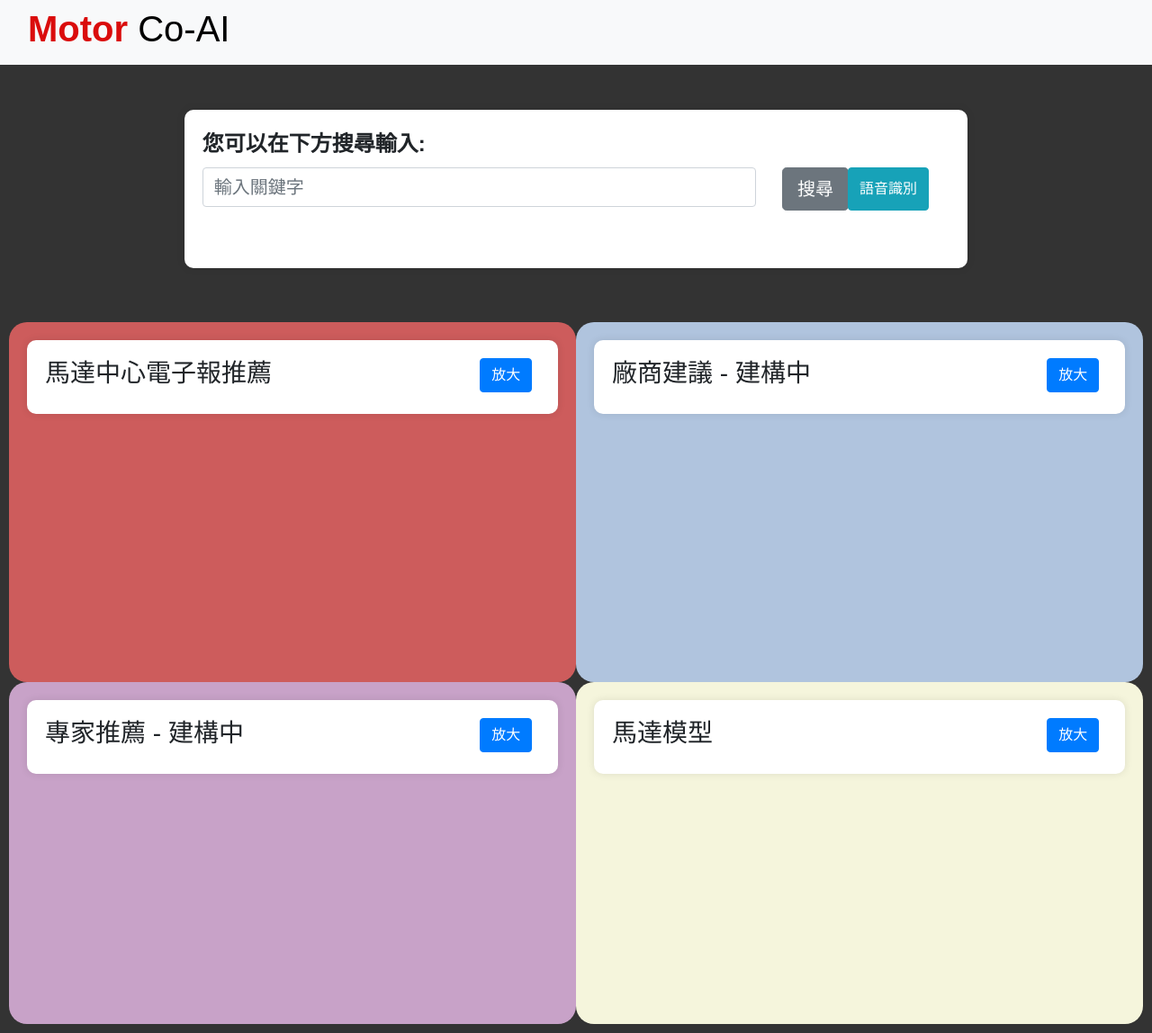
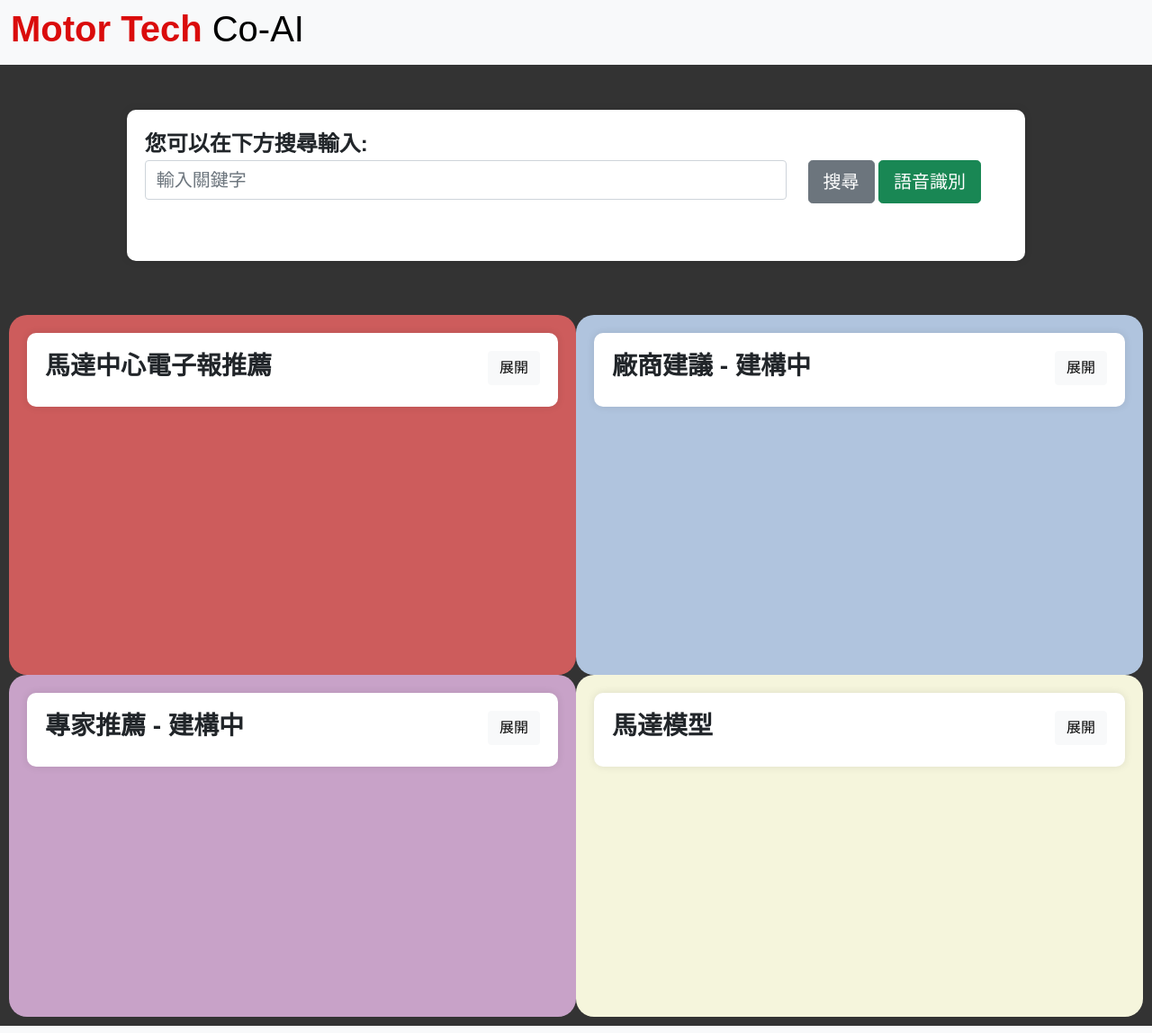
Before and after one commit to ZhihCheng/MCAM_web, a Flask app: page /paper in a window 1280 px wide. Shown: the whole page at 90% size. Run offline with Flask 3, Linux system fonts and the light colour scheme; parts of the project's set-up code (start-up, migrations or seed data) failed here and were passed over; some libraries are stand-ins or nearby versions.

Commit message:
2024.01.29

```diff
--- a/templates/paper.html
+++ b/templates/paper.html
@@ -1,13 +1,26 @@
 <!DOCTYPE html>
 <html >
 <head>
-    <title>Motor Co-AI</title>
+    <!-- <title>Motor Co-AI</title>
     <link rel="stylesheet" href="https://stackpath.bootstrapcdn.com/bootstrap/4.5.2/css/bootstrap.min.css">
     <link rel="stylesheet" href="https://cdn.jsdelivr.net/npm/bootstrap@4.6.2/dist/css/bootstrap.min.css">
 
     <script src="https://cdn.jsdelivr.net/npm/jquery@3.7.1/dist/jquery.slim.min.js"></script>
     <script src="https://cdn.jsdelivr.net/npm/popper.js@1.16.1/dist/umd/popper.min.js"></script>
     <script src="https://cdn.jsdelivr.net/npm/bootstrap@4.6.2/dist/js/bootstrap.bundle.min.js"></script>
+
+    <meta http-equiv="X-UA-Compatible" content="IE=edge">
+    <meta charset="UTF-8">
+    <meta name="viewport" content="width=device-width, initial-scale=1.0">     -->
+
+    <title>Motor Tech Co-AI</title>
+    <!-- 引入 Bootstrap 5 CSS -->
+    <link rel="stylesheet" href="https://cdn.jsdelivr.net/npm/bootstrap@5.0.0/dist/css/bootstrap.min.css">
+
+    <!-- 移除 jQuery 和 Popper.js 的引用 -->
+
+    <!-- 引入 Bootstrap 5 Bundle JS (包含 Popper) -->
+    <script src="https://cdn.jsdelivr.net/npm/bootstrap@5.0.0/dist/js/bootstrap.bundle.min.js"></script>
 
     <meta http-equiv="X-UA-Compatible" content="IE=edge">
     <meta charset="UTF-8">
@@ -49,7 +62,7 @@
     }
 
     .container {
-        max-width: 68%;
+        max-width: 78%;
         margin: 50px auto;
         padding: 20px;
         background-color: #fff;
@@ -207,7 +219,7 @@
     <nav class="navbar navbar-expand-lg navbar-light bg-light">
         <div class="container-fluid">
             <div class="collapse navbar-collapse" id="navbarSupportedContent">
-                <h1><span style="color: rgb(218, 12, 12);font-weight:bold;">Motor </span><span style="color: black;"> Co-AI</span></h1>
+                <h1><span style="color: rgb(218, 12, 12);font-weight:bold;">Motor Tech</span><span style="color: black;"> Co-AI</span></h1>
             </div>
 
         </div>
@@ -224,14 +236,12 @@
             <div class="col-md-3">
                 <div class="input-group-append">
                     <button id="search_button" class="btn btn-secondary btn-lg">搜尋</button>
-                    <button id="recordButton" class="btn btn-secondary btn-info">語音識別</button>
+                    <button id="recordButton" class="btn btn-success btn-lg">語音識別</button>
                 </div>
             </div>
         </div>
         <div id="searchResults"><label  id="input_search" class="label-font"></div>
-
     </div>
-
     <div class = "split_form">
         <div class="top-left grid-item">
             <div  class="inear-container " id ="search_output">
@@ -239,8 +249,8 @@
                     <div class="col-md-10">
                         <h3 class="fw-bolder mb-2">馬達中心電子報推薦</h3>
                     </div>
-                    <div class="col-md-2">
-                        <button class="zoom-btn btn btn-primary" onclick="zoomIn(this)">放大</button>
+                    <div class="col-md-2 text-end">
+                        <button class="zoom-btn btn btn-light" onclick="zoomIn(this)">展開</button>
                     </div>
                 </div>
             </div>
@@ -261,8 +271,8 @@
                     <div class="col-md-10">
                         <h3 class="fw-bolder mb-2">廠商建議 - 建構中</h3>
                     </div>
-                    <div class="col-md-2">
-                        <button class="zoom-btn btn btn-primary" onclick="zoomIn(this)">放大</button>
+                    <div class="col-md-2 text-end">
+                        <button class="zoom-btn btn btn-light" onclick="zoomIn(this)">展開</button>
                     </div>
                 </div>
             </div>
@@ -273,8 +283,8 @@
                     <div class="col-md-10">
                         <h3 class="fw-bolder mb-2">專家推薦 - 建構中</h3>
                     </div>
-                    <div class="col-md-2">
-                        <button class="zoom-btn btn btn-primary" onclick="zoomIn(this)">放大</button>
+                    <div class="col-md-2 text-end">
+                        <button class="zoom-btn btn btn-light" onclick="zoomIn(this)">展開</button>
                     </div>
                 </div>
             </div>
@@ -285,8 +295,8 @@
                     <div class="col-md-10">
                         <h3 class="fw-bolder mb-2">馬達模型</h3>
                     </div>
-                    <div class="col-md-2">
-                        <button class="zoom-btn btn btn-primary" onclick="zoomIn(this)">放大</button>
+                    <div class="col-md-2 text-end">
+                        <button class="zoom-btn btn btn-light" onclick="zoomIn(this)">展開</button>
                     </div>
                 </div>
             </div>
@@ -298,43 +308,14 @@
         </div>
     </div>
 
-
-    <script>
-        // Add the following code if you want the name of the file appear on select
-        $(".custom-file-input").on("change", function() {
-          var fileName = $(this).val().split("\\").pop();
-          $(this).siblings(".custom-file-label").addClass("selected").html(fileName);
-        });
-    </script>
-
-    <script src="https://code.jquery.com/jquery-3.3.1.slim.min.js" integrity="sha384-q8i/X+965DzO0rT7abK41JStQIAqVgRVzpbzo5smXKp4YfRvH+8abtTE1Pi6jizo" crossorigin="anonymous"></script>
-    <!-- Popper.JS -->
-    <script src="https://cdnjs.cloudflare.com/ajax/libs/popper.js/1.14.0/umd/popper.min.js" integrity="sha384-cs/chFZiN24E4KMATLdqdvsezGxaGsi4hLGOzlXwp5UZB1LY//20VyM2taTB4QvJ" crossorigin="anonymous"></script>
-    <!-- Bootstrap JS -->
-    <script src="https://stackpath.bootstrapcdn.com/bootstrap/4.1.0/js/bootstrap.min.js" integrity="sha384-uefMccjFJAIv6A+rW+L4AHf99KvxDjWSu1z9VI8SKNVmz4sk7buKt/6v9KI65qnm" crossorigin="anonymous"></script>
-
-    <!-- <script type="text/javascript">
-        $(document).ready(function () {
-            $('#sidebarCollapse').on('click', function () {
-                $('#sidebar').toggleClass('active');
-                $(this).toggleClass('active');
-            });
-        });
-    </script> -->
-
     <script>
         function zoomIn(button) {
-            // 找到最近的 grid-item 元素
             let gridItem = button.closest('.grid-item');
-            // 判斷當前是否已經放大
             if(gridItem.classList.contains('zoomed')) {
-                // 如果已放大，則移除 zoomed 類別以還原大小
                 gridItem.classList.remove('zoomed');
-                button.textContent = '放大'; // 更新按鈕文字
             } else {
-                // 如果未放大，則添加 zoomed 類別以放大視窗
                 gridItem.classList.add('zoomed');
-                button.textContent = '還原'; // 更新按鈕文字
+                button.textContent = '還原';
             }
         }
         document.addEventListener('DOMContentLoaded', function() {
@@ -422,24 +403,22 @@
 
                             for (var i = 0; i < jsonData.length; i++) {
                                 var item = jsonData[i];
-                                accordionHtml += '<div class="card">';
-                                accordionHtml += '    <div class="card-header" id="heading' + i + '">';
-                                accordionHtml += '        <h2 class="mb-0">';
-                                accordionHtml += '            <button class="btn btn-link" type="button" data-toggle="collapse" data-target="#collapse' + i + '" aria-expanded="true" aria-controls="collapse' + i + '">';
+                                accordionHtml += '  <div class="accordion-item">';
+                                accordionHtml += '    <h2 class="accordion-header" id="flush-heading' + i + '">';
+                                accordionHtml += '            <button class="accordion-button collapsed" type="button" data-bs-toggle="collapse" data-bs-target="#flush-collapse' + i + '" aria-expanded="false" aria-controls="flush-collapse' + i + '">';
                                 accordionHtml += '                ' + item.e_newspaper_name;
                                 accordionHtml += '            </button>';
-                                accordionHtml += '        </h2>';
-                                accordionHtml += '    </div>';
-                                accordionHtml += '    <div id="collapse' + i + '" class="collapse" aria-labelledby="heading' + i + '" data-parent="#searchResult">';
-                                accordionHtml += '        <div class="card-body">';
+                                accordionHtml += '    </h2>';
+                                accordionHtml += '    <div id="flush-collapse' + i + '" class="accordion-collapse collapse" aria-labelledby="flush-heading' + i + '" data-bs-parent="#searchResult">';
+                                accordionHtml += '        <div class="accordion-body">';
                                 accordionHtml += '            <p>期刊號: ' + item.e_newspaper_id + '</p>';
                                 accordionHtml += '            <p>作者: ' + item.edit_name + '</p>';
                                 accordionHtml += '            <p>出版年份: ' + item.year + '</p>';
-                                accordionHtml += '            <p>摘要: ' + item.abstract + '</p>';
+                                accordionHtml += '            <p>摘要: </br>   ' + item.abstract + '</p>';
                                 accordionHtml += '            <a href ="http://km.emotors.ncku.edu.tw/emotor/new/motor_learn/epaper_detail.php?id=' + item.e_newspaper_id + '"> 電子報全文</a>'
                                 accordionHtml += '        </div>';
                                 accordionHtml += '    </div>';
-                                accordionHtml += '</div>';
+                                accordionHtml += '  </div>';
                             }
 
                             // 插入手風琴到 HTML 中
--- a/web.py
+++ b/web.py
@@ -7,7 +7,7 @@ import io
 from flask import Flask, request, render_template, jsonify, redirect
 from werkzeug.utils import secure_filename
 import mysql.connector
-
+import soundfile as sf
 # 應用程式或局部模組導入
 from config import DevelopmentConfig, Config,Database_Config,audio_Config
 from determine_str import determine
@@ -124,7 +124,7 @@ def increment():
     if func:
         result = calculate_parameters(func, args)
     else:
-        # 處理無效的 radio_type
+
         print(f'Invalid radio_type: {radio_type}')
     return jsonify(result)
 
@@ -254,9 +254,11 @@ def process_audio():
             elif audio_Config.audio_model == 1:
                 text_line = Process_audio.transcribe_google(wav_filename,text_line)  # 使用 Google Speech Recognition 進行語音識別
             elif audio_Config.audio_model == 2:
+                print('使用Whisper 進行語音識別')
                 text_line = Process_audio.transcribe_whisper_for_pretrained(wav_filename,text_line)  # 使用 訓練過的Whisper 進行語音識別
             return jsonify(text_line)
         except Exception as e:
+            print('no audui file')
             text_line['result'] = str(e)
             return jsonify(text_line)
     else:
```
Also changed, not shown: other parts of templates/paper.html (+21 -26 lines), Process_audio.py (+16 -1 lines), 3 other files.
